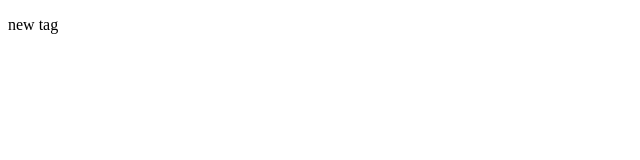
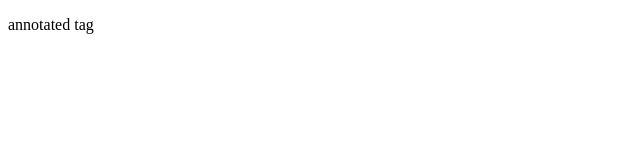
Before and after one commit to Iamnihalmp/LearnGit, a plain HTML site: page index.html in a window 1280 px wide. Shown: the full height of the page, 0-640 px from the left. Drawn offline with Linux system fonts and the light colour scheme.

Commit message:
new annotated tag

```diff
--- a/index.html
+++ b/index.html
@@ -6,6 +6,6 @@
     <title>Document</title>
 </head>
 <body>
-    <p>new tag</p>
+    <p>annotated tag</p>
 </body>
 </html>
```
